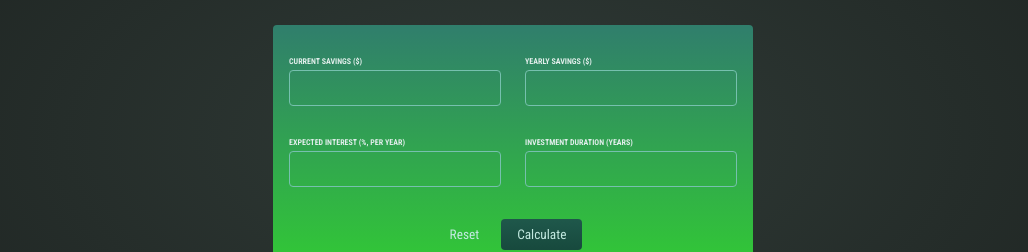
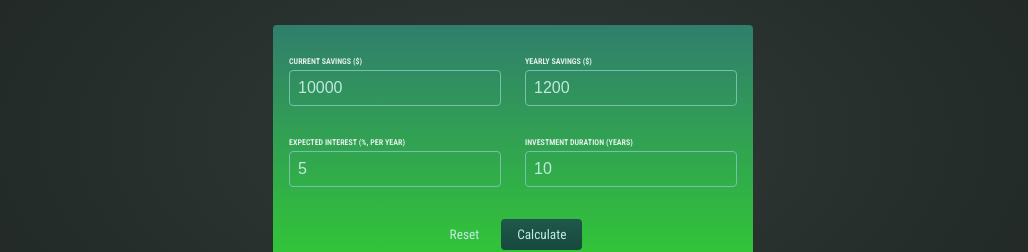
Before and after one commit to jtm2021/Investment_Calculator_React_Project, a React (Create React App) app: page / in a window 1280 px wide. Shown: the part 201-453 px from the top of the page, without its empty margins (127-1155 px from the left). Built offline with nearby package versions, Linux system fonts and the light colour scheme.

Commit message:
Manage state for user inputs

```diff
--- a/src/components/UserInput/UserInput.js
+++ b/src/components/UserInput/UserInput.js
@@ -1,15 +1,28 @@
-import React from "react";
+import React, { useState } from "react";
+
+const initialUserInput = {
+  'current-savings': 10000,
+  'yearly-contribution': 1200,
+  'expected-return': 5,
+  duration: 10,
+};
 
 const UserInput = () => {
+  const [ UserInput, setUserInput ] = useState(initialUserInput);
+
   const submitHandler = (event) => {
     event.preventDefault();
   };
 
   const resetButton = (event) => {
-    event.preventDefault();
+    setUserInput(initialUserInput);
   };
 
-  const inputChangeHandler = (input, value) => {};
+  const inputChangeHandler = (input, value) => {
+    setUserInput((prevState) => {
+      return { ...prevState, [input]: value };
+    });
+  };
 
   return (
     <form onSubmit={submitHandler} className="form">
@@ -20,6 +33,7 @@
             onChange={(event) =>
               inputChangeHandler("current-savings", event.target.value)
             }
+            value={UserInput["current-savings"]}
             type="number"
             id="current-savings"
           />
@@ -30,6 +44,7 @@
             onChange={(event) =>
               inputChangeHandler("yearly-contribution", event.target.value)
             }
+            value={UserInput["yearly-contribution"]}
             type="number"
             id="yearly-contribution"
           />
@@ -44,6 +59,7 @@
             onChange={(event) =>
               inputChangeHandler("expected-return", event.target.value)
             }
+            value={UserInput["expected-return"]}
             type="number"
             id="expected-return"
           />
@@ -54,6 +70,7 @@
             onChange={(event) =>
               inputChangeHandler("duration", event.target.value)
             }
+            value={UserInput["duration"]}
             type="number"
             id="duration"
           />
```
